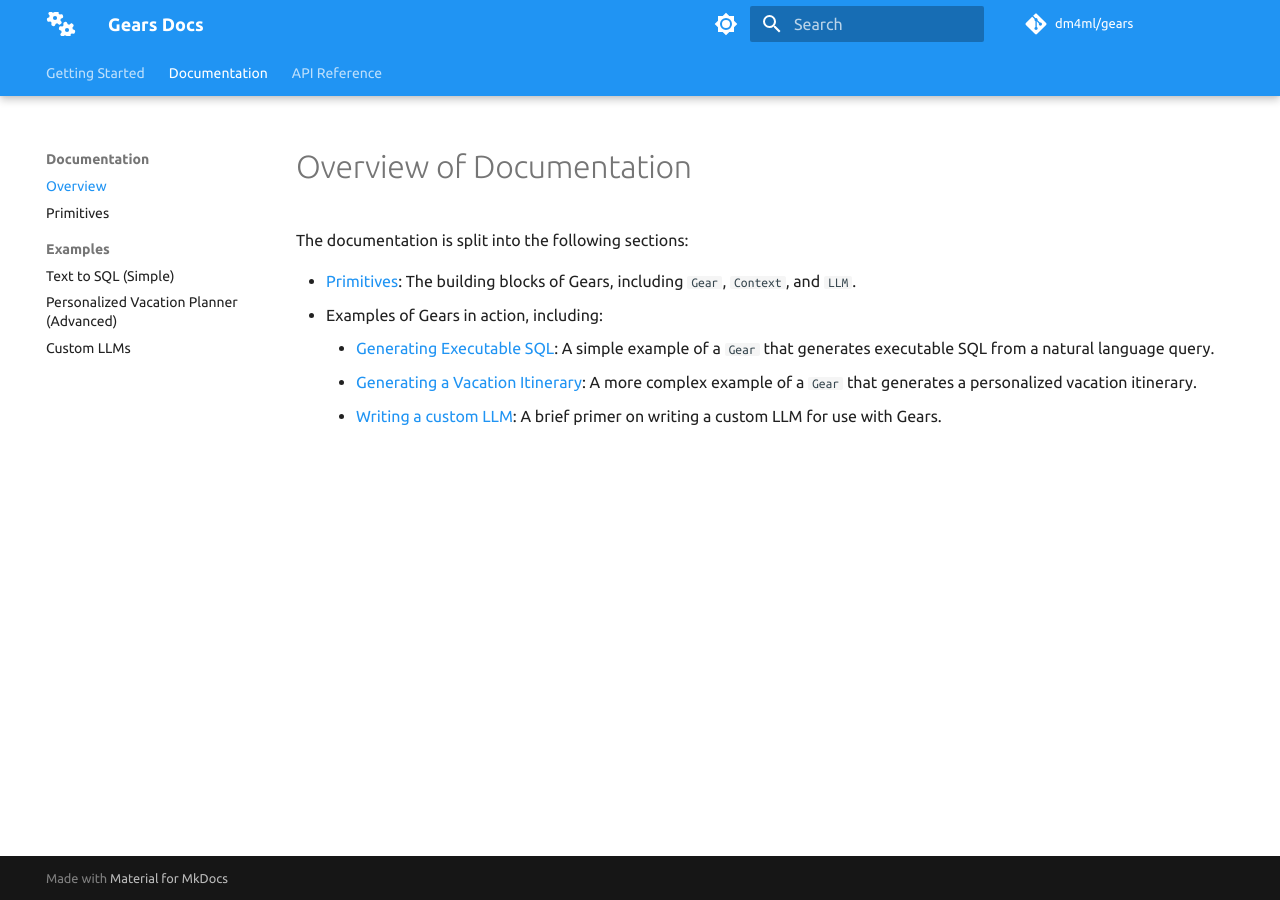
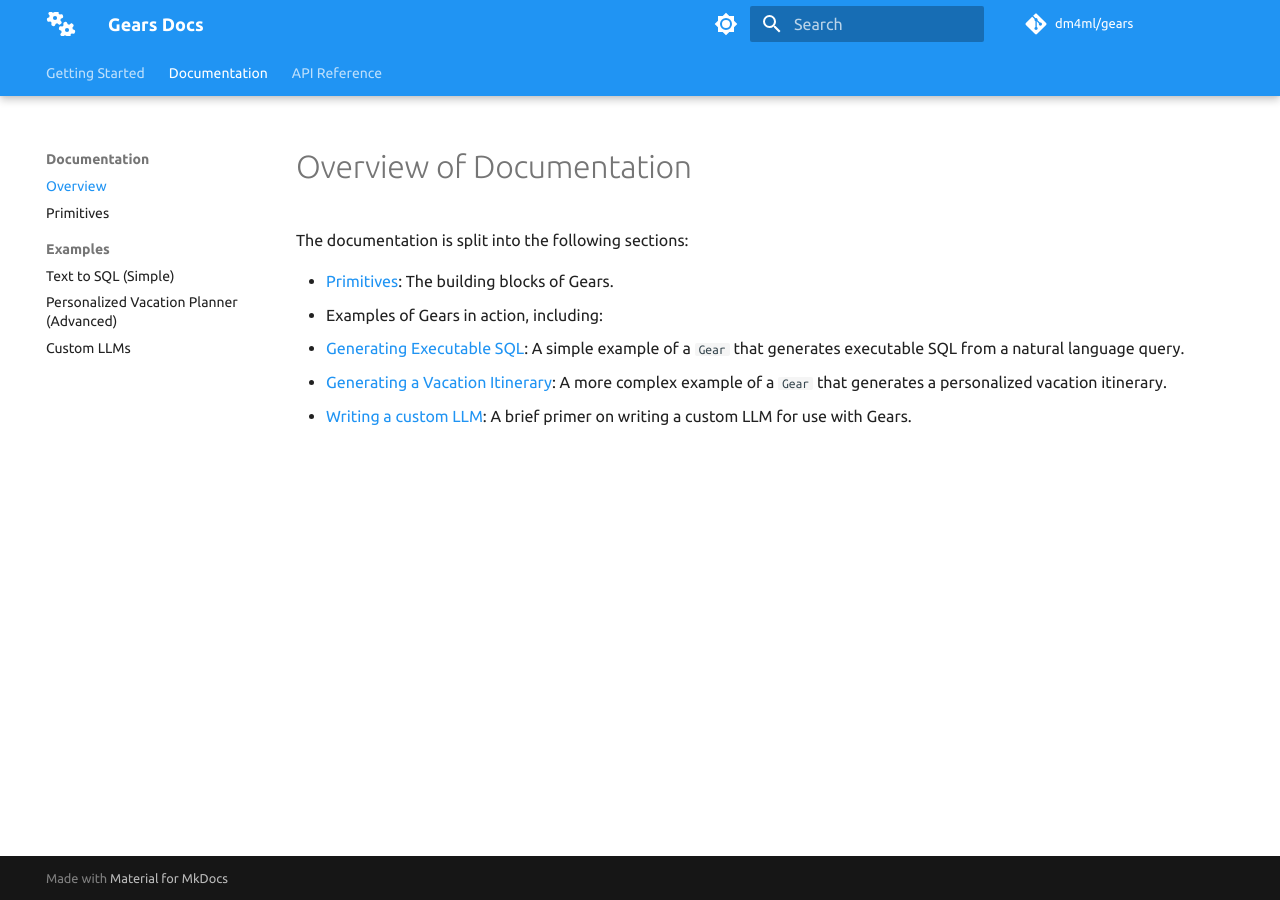
Before and after one commit to dm4ml/gears, an MkDocs documentation site: the page built from docs/overview.md, in a window 1280 px wide. Built offline with MkDocs 1.6.1 and Material for MkDocs 9.7.7, drawn with Linux system fonts in a browser that asks for light colours; comment, search, counter and statistics services are not loaded.

Commit message:
Fix typo

```diff
--- a/docs/overview.md
+++ b/docs/overview.md
@@ -2,8 +2,8 @@
 
 The documentation is split into the following sections:
 
-- [Primitives](/gears/primitives): The building blocks of Gears, including `Gear`, `Context`, and `LLM`.
+- [Primitives](/gears/primitives): The building blocks of Gears.
 - Examples of Gears in action, including:
-    - [Generating Executable SQL](/gears/examples/simple): A simple example of a `Gear` that generates executable SQL from a natural language query.
-    - [Generating a Vacation Itinerary](/gears/examples/advanced): A more complex example of a `Gear` that generates a personalized vacation itinerary.
-    - [Writing a custom LLM](/gears/examples/customllm): A brief primer on writing a custom LLM for use with Gears.
+  - [Generating Executable SQL](/gears/examples/simple): A simple example of a `Gear` that generates executable SQL from a natural language query.
+  - [Generating a Vacation Itinerary](/gears/examples/advanced): A more complex example of a `Gear` that generates a personalized vacation itinerary.
+  - [Writing a custom LLM](/gears/examples/customllm): A brief primer on writing a custom LLM for use with Gears.
```
Also changed, not shown: docs/primitives.md (+1 -1 lines).
